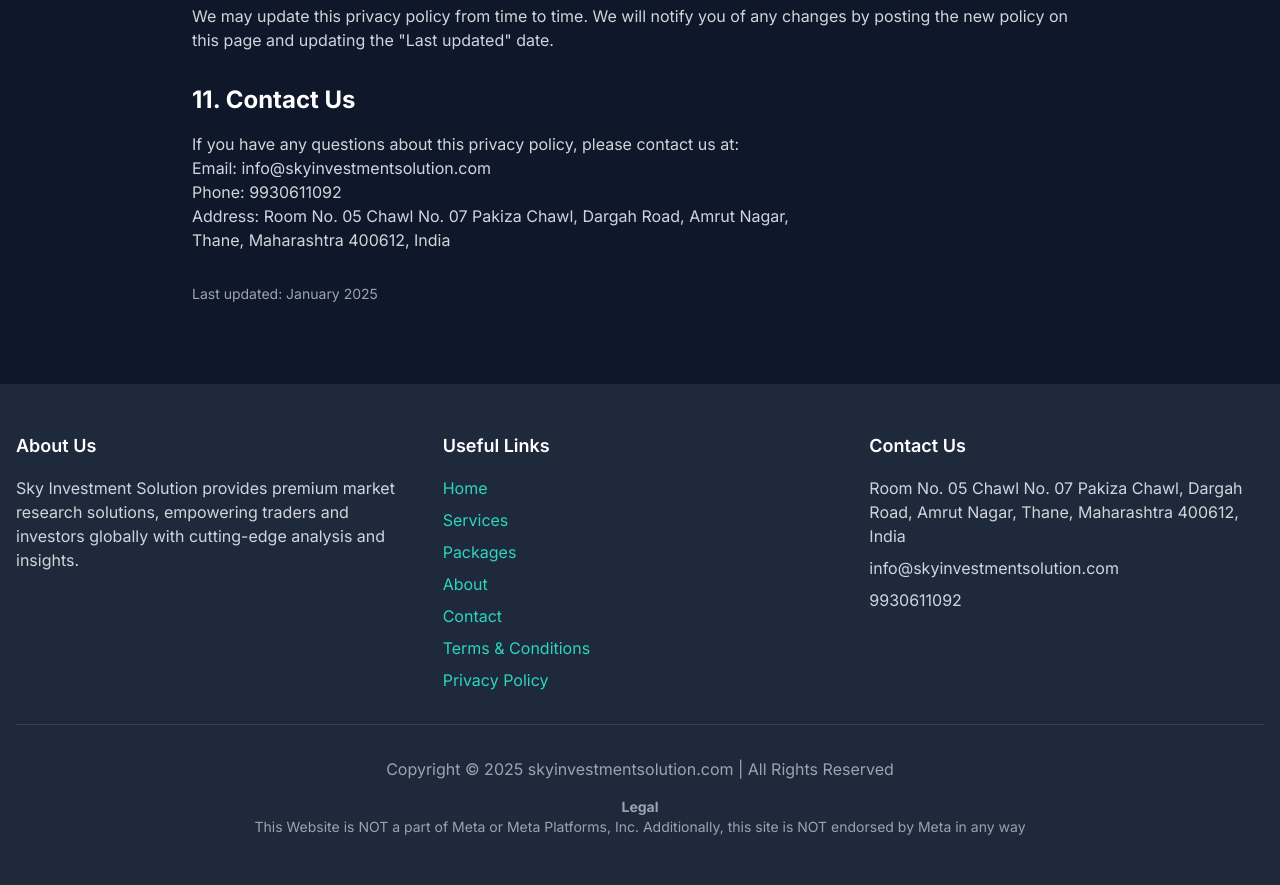
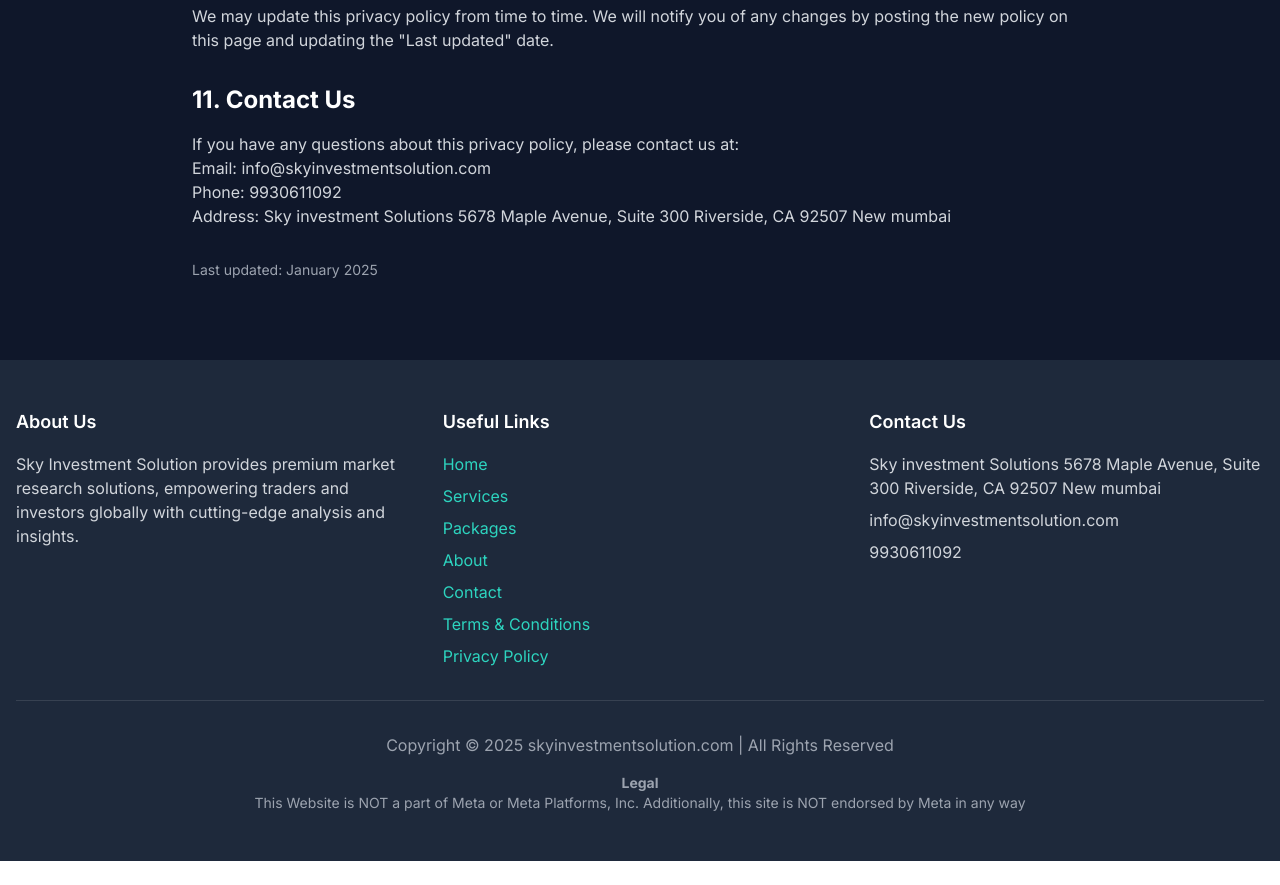
Before and after one commit to infinitytijarat/skyinvestmentsolution.com, a Next.js app: page /privacy in a window 1280 px wide. Shown: the part 2440-3325 px from the top of the page. After the commit the page ends 3301 px from the top, so only its background shows below. Built offline with nearby package versions, Linux system fonts and the light colour scheme.

Commit message:
address updated

```diff
--- a/app/contact/page.tsx
+++ b/app/contact/page.tsx
@@ -105,7 +105,7 @@ export default function ContactPage() {
                     <div>
                       <h3 className="text-lg font-semibold mb-2 text-white">Office Address</h3>
                       <p className="text-gray-300">
-                        Room No. 05 Chawl No. 07 Pakiza Chawl, Dargah Road, Amrut Nagar, Thane, Maharashtra 400612, India
+                        Sky investment Solutions 5678 Maple Avenue, Suite 300 Riverside, CA 92507 New mumbai
                       </p>
                     </div>
                   </div>
--- a/app/privacy/page.tsx
+++ b/app/privacy/page.tsx
@@ -125,7 +125,7 @@ export default function PrivacyPage() {
               <br />
               Phone: 9930611092
               <br />
-              Address: Room No. 05 Chawl No. 07 Pakiza Chawl, Dargah Road, Amrut Nagar,<br />Thane, Maharashtra 400612, India
+              Address: Sky investment Solutions 5678 Maple Avenue, Suite 300 Riverside, CA 92507 New mumbai
             </p>
           </section>
 
--- a/components/footer.tsx
+++ b/components/footer.tsx
@@ -43,7 +43,7 @@ export function Footer() {
           <div>
             <h3 className="text-lg font-semibold mb-4">Contact Us</h3>
             <div className="space-y-2 text-gray-300">
-              <p>Room No. 05 Chawl No. 07 Pakiza Chawl, Dargah Road, Amrut Nagar, Thane, Maharashtra 400612, India</p>
+              <p>Sky investment Solutions 5678 Maple Avenue, Suite 300 Riverside, CA 92507 New mumbai</p>
               <p className="mt-3">info@skyinvestmentsolution.com</p>
               <p>9930611092</p>
             </div>
```
